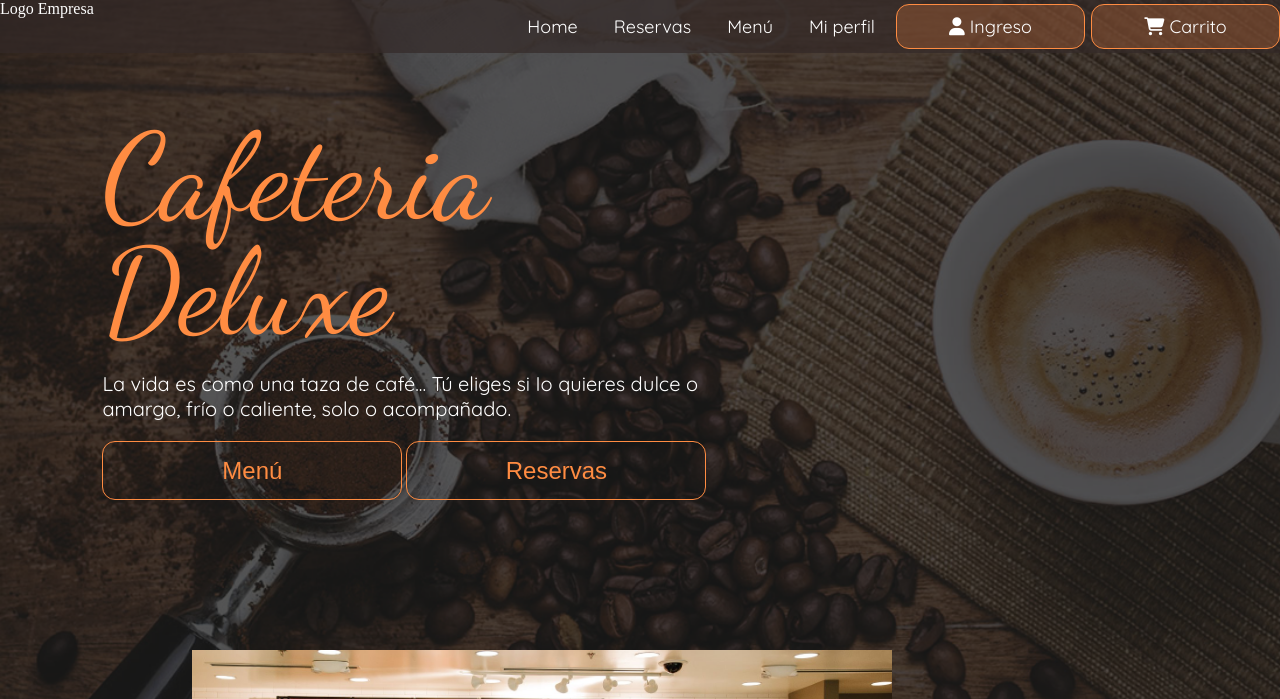
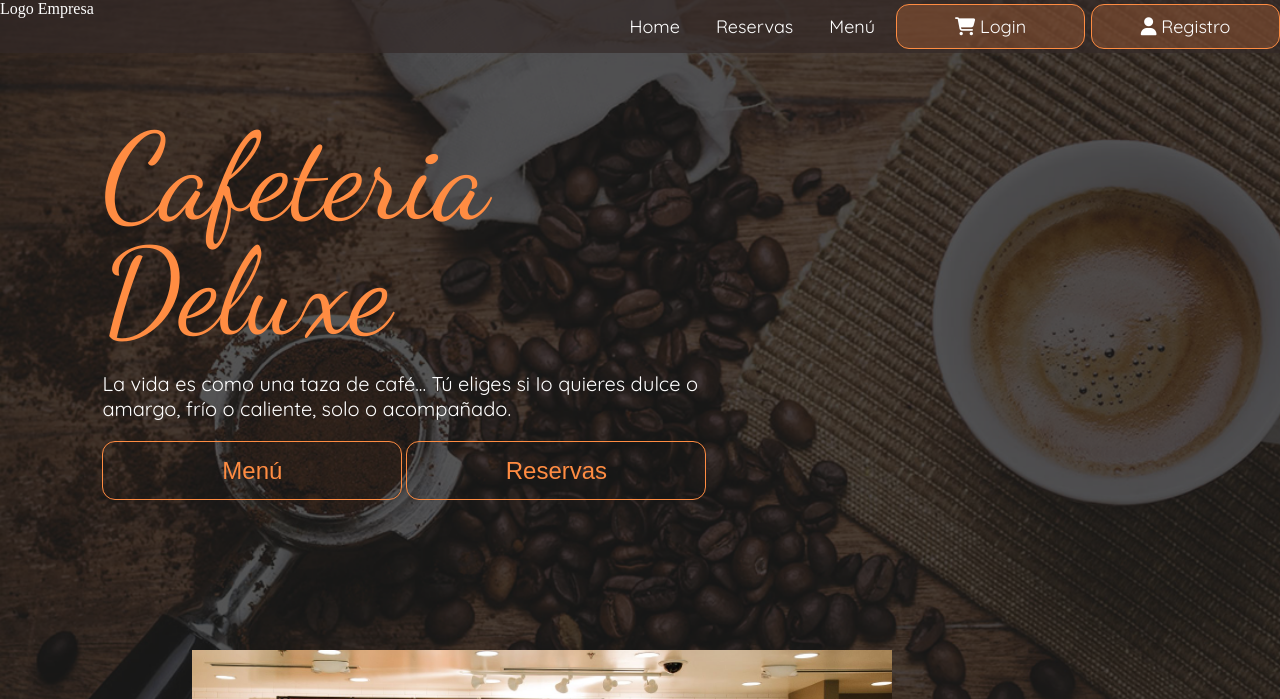
Before and after one commit to yeuryf007/Web-Cafeteria, a PHP site: page /index.php in a window 1280 px wide. Shown: the top 699 px of the page. Run offline with PHP 8.4, Linux system fonts and the light colour scheme; some libraries are stand-ins or nearby versions; some web fonts are replaced.

Commit message:
header a php aparte

```diff
--- a/header.php
+++ b/header.php
@@ -1,4 +1,6 @@
-
+<?php
+session_start();
+?>
     <header>
         <div class="topbar">
             <div class="logo">Logo Empresa</div>
@@ -6,21 +8,27 @@
             <a href="index.php"><button class="boton1">Home</button></a>
             <a href="reservas.php"><button class="boton1">Reservas</button></a>
             <a href="menu.php"><button class="boton1">Menú</button></a>
-            <a href="miperfil.php"><button class="boton1">Mi perfil</button></a>
+            <?php
+            if (isset($_SESSION["user"])) {
+                echo "<a href='miperfil.php'><button class='boton1'>Mi perfil</button></a>";
+                echo "<a href='includes/logout.inc.php'><button class='boton1'>Log out</button></a>";
+            }
+            ?>
             <!--
                 el enlace del boton de ingreso se pega al boton de carrito, hay que hacerle hide al boton de carrito hasta que alguien ingrese
             -->
+            <a class="a-button" href="login.php">
+                <button class="boton2">
+                    <i class="fa-solid fa-cart-shopping" style="color: #ffffff;"></i>
+                    Login
+                </button>
+            </a>
             <a class="a-button" href="signup.php">
                 <button class="boton2">
                     <i class="fa-solid fa-user" style="color: #ffffff;"></i>
-                    Ingreso
+                    Registro
                 </button>
             </a>
-            <a class="a-button" href="carrito.php">
-                <button class="boton2">
-                    <i class="fa-solid fa-cart-shopping" style="color: #ffffff;"></i>
-                    Carrito
-                </button>
-            </a>
+
             </nav>
         </div>
```
